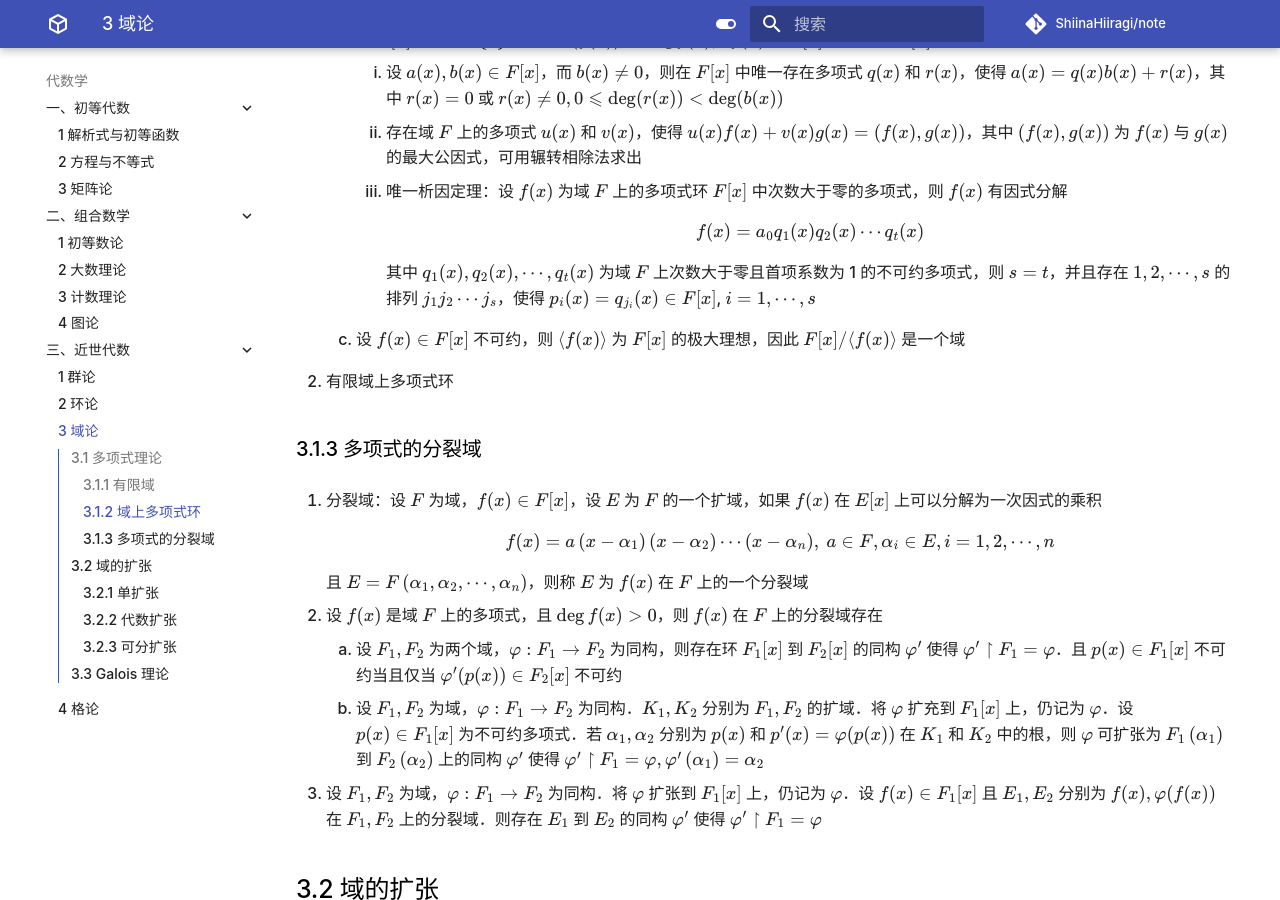
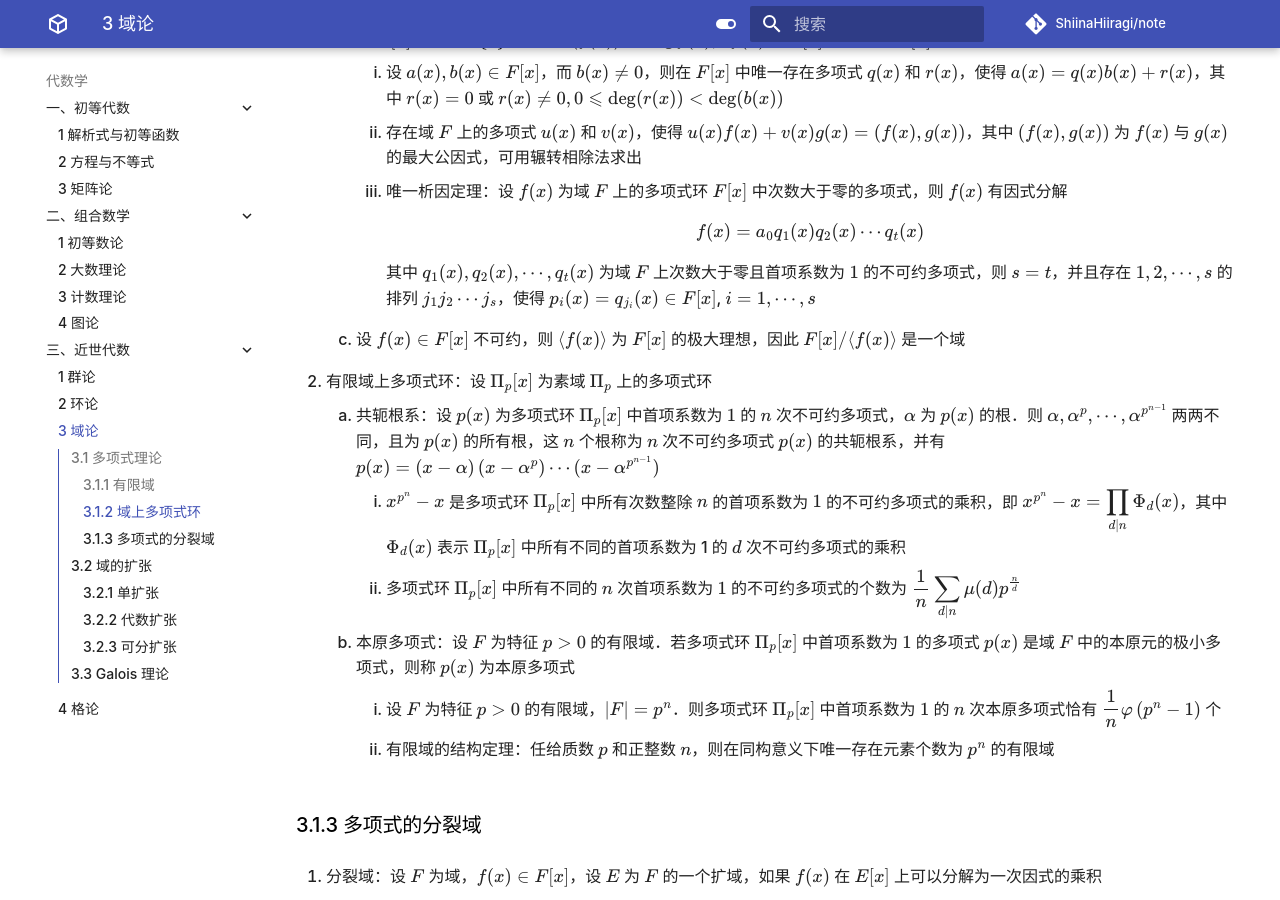
Before and after one commit to ShiinaHiiragi/note, an MkDocs documentation site: the page built from docs/alg/mod/fld.md, in a window 1280 px wide and 900 px high, scrolled down 877 px. Built offline with MkDocs 1.6.1 and Material for MkDocs 9.7.7, drawn with Linux system fonts in a browser that asks for light colours; comment, search, counter and statistics services are not loaded.

Commit message:
add theta

```diff
--- a/docs/alg/mod/fld.md
+++ b/docs/alg/mod/fld.md
@@ -28,11 +28,17 @@
             $$f(x)=a_{0} q_{1}(x) q_{2}(x) \cdots q_{t}(x)
             $$
 
-            其中 $q_{1}(x), q_{2}(x), \cdots, q_{t}(x)$ 为域 $F$ 上次数大于零且首项系数为 1 的不可约多项式，则 $s=t$，并且存在 $1,2, \cdots, s$ 的排列 $j_{1} j_{2} \cdots j_{s}$，使得 $p_{i}(x)=q_{j_{i}}(x) \in F[x]$, $i=1, \cdots, s$
+            其中 $q_{1}(x), q_{2}(x), \cdots, q_{t}(x)$ 为域 $F$ 上次数大于零且首项系数为 $1$ 的不可约多项式，则 $s=t$，并且存在 $1,2, \cdots, s$ 的排列 $j_{1} j_{2} \cdots j_{s}$，使得 $p_{i}(x)=q_{j_{i}}(x) \in F[x]$, $i=1, \cdots, s$
 
     3. 设 $f(x) \in F[x]$ 不可约，则 $\langle f(x)\rangle$ 为 $F[x]$ 的极大理想，因此 $F[x] /\langle f(x)\rangle$ 是一个域
 
-2. 有限域上多项式环
+2. 有限域上多项式环：设 $\Pi_{p}[x]$ 为素域 $\Pi_{p}$ 上的多项式环
+    1. 共轭根系：设 $p(x)$ 为多项式环 $\Pi_{p}[x]$ 中首项系数为 $1$ 的 $n$ 次不可约多项式，$\alpha$ 为 $p(x)$ 的根．则 $\alpha, \alpha^{p}, \cdots, \alpha^{p^{n-1}}$ 两两不同，且为 $p(x)$ 的所有根，这 $n$ 个根称为 $n$ 次不可约多项式 $p(x)$ 的共轭根系，并有 $p(x)=(x-\alpha)\left(x-\alpha^{p}\right) \cdots(x-\alpha^{p^{n-1}})$
+        1. $x^{p^{n}}-x$ 是多项式环 $\Pi_{p}[x]$ 中所有次数整除 $n$ 的首项系数为 $1$ 的不可约多项式的乘积，即 $x^{p^{n}}-x={\displaystyle \prod_{d \mid n} \Phi_{d}(x)}$，其中 $\Phi_{d}(x)$ 表示 $\Pi_{p}[x]$ 中所有不同的首项系数为 1 的 $d$ 次不可约多项式的乘积
+        2. 多项式环 $\Pi_{p}[x]$ 中所有不同的 $n$ 次首项系数为 $1$ 的不可约多项式的个数为 ${\displaystyle \dfrac{1}{n} \sum_{d \mid n} \mu(d) p^{\frac{n}{d}}}$
+    2. 本原多项式：设 $F$ 为特征 $p>0$ 的有限域．若多项式环 $\Pi_{p}[x]$ 中首项系数为 $1$ 的多项式 $p(x)$ 是域 $F$ 中的本原元的极小多项式，则称 $p(x)$ 为本原多项式
+        1. 设 $F$ 为特征 $p>0$ 的有限域，$|F|=p^{n}$．则多项式环 $\Pi_{p}[x]$ 中首项系数为 $1$ 的 $n$ 次本原多项式恰有 $\dfrac{1}{n} \varphi\left(p^{n}-1\right)$ 个
+        2. 有限域的结构定理：任给质数 $p$ 和正整数 $n$，则在同构意义下唯一存在元素个数为 $p^{n}$ 的有限域
 
 ### 3.1.3 多项式的分裂域
 1. 分裂域：设 $F$ 为域，$f(x) \in F[x]$，设 $E$ 为 $F$ 的一个扩域，如果 $f(x)$ 在 $E[x]$ 上可以分解为一次因式的乘积
```
Also changed, not shown: docs/index.md (+1 -1 lines).
